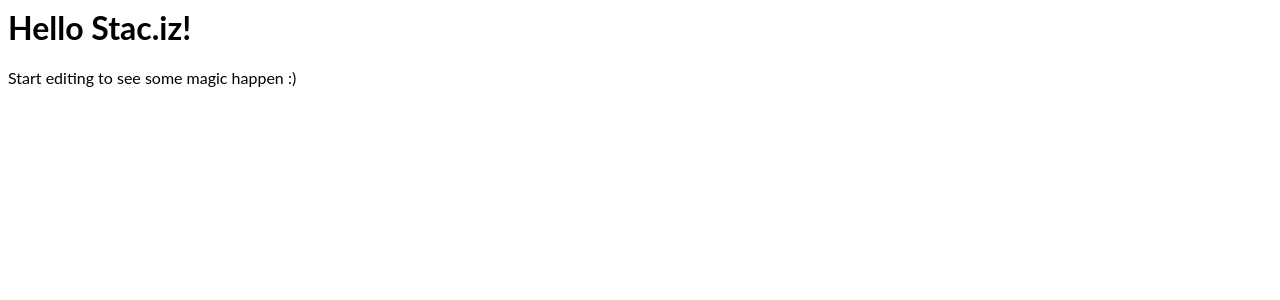
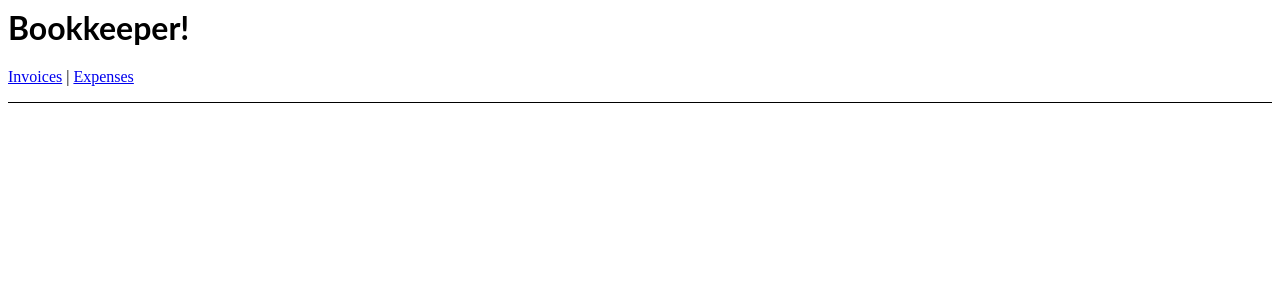
Before and after one commit to AbhishekDevel/react2, a React (Create React App) app: page / in a window 1280 px wide. Shown: the top 300 px of the page. Built offline with nearby package versions, Linux system fonts and the light colour scheme.

Commit message:
2 files modified, 3 added, 1 deleted

```diff
--- a/package.json
+++ b/package.json
@@ -4,7 +4,8 @@
   "private": true,
   "dependencies": {
     "react": "^17.0.2",
-    "react-dom": "^17.0.2"
+    "react-dom": "^17.0.2",
+    "react-router-dom": "^6.2.1"
   },
   "scripts": {
     "start": "react-scripts start",
--- a/src/App.js
+++ /dev/null
@@ -1,11 +0,0 @@
-import React from "react";
-import "./style.css";
-
-export default function App() {
-  return (
-    <div>
-      <h1>Hello Stac.iz!</h1>
-      <p>Start editing to see some magic happen :)</p>
-    </div>
-  );
-}
--- /dev/null
+++ b/src/App.jsx
@@ -0,0 +1,18 @@
+import React from "react";
+import {Link} from "react-router-dom";
+import "./style.css";
+
+export default function App() {
+  return (
+    <div>
+      <h1>Bookkeeper!</h1>
+      <nav style={{
+          borderBottom: "solid 1px",
+          paddingBottom: "1rem"
+        }}>
+      <Link to="/invoices">Invoices</Link> | {" "}
+      <Link to="/expenses">Expenses</Link>
+      </nav>
+    </div>
+  );
+}
--- a/src/index.js
+++ b/src/index.js
@@ -1,6 +1,16 @@
 import React from "react";
 import ReactDOM from "react-dom";
+import { BrowserRouter,Routes,Route } from "react-router-dom";
 
 import App from "./App";
+import Invoices from "./routes/invoices";
+import Expenses from "./routes/expenses"
 
-ReactDOM.render(<App />, document.getElementById("root"));
+ReactDOM.render(
+  <BrowserRouter>
+    <Routes>
+      <Route path="/" element={<App />}/>
+      <Route path="/invoices" element={<Invoices />}/>
+      <Route path="/expenses" element={<Expenses />}/>
+    </Routes>
+  </BrowserRouter>, document.getElementById("root"));
--- /dev/null
+++ b/src/routes/expenses.jsx
@@ -0,0 +1,8 @@
+import React from "react";
+export default function Expenses(){
+  return(
+    <main style={{ padding:"1rem 0"}}>
+      <h2>Expenses</h2>
+    </main>
+  );
+}
--- /dev/null
+++ b/src/routes/invoices.jsx
@@ -0,0 +1,8 @@
+import React from "react";
+export default function Invoices(){
+  return(
+    <main style={{ padding:"1rem 0"}}>
+      <h2>Invoices</h2>
+    </main>
+  );
+}
```
